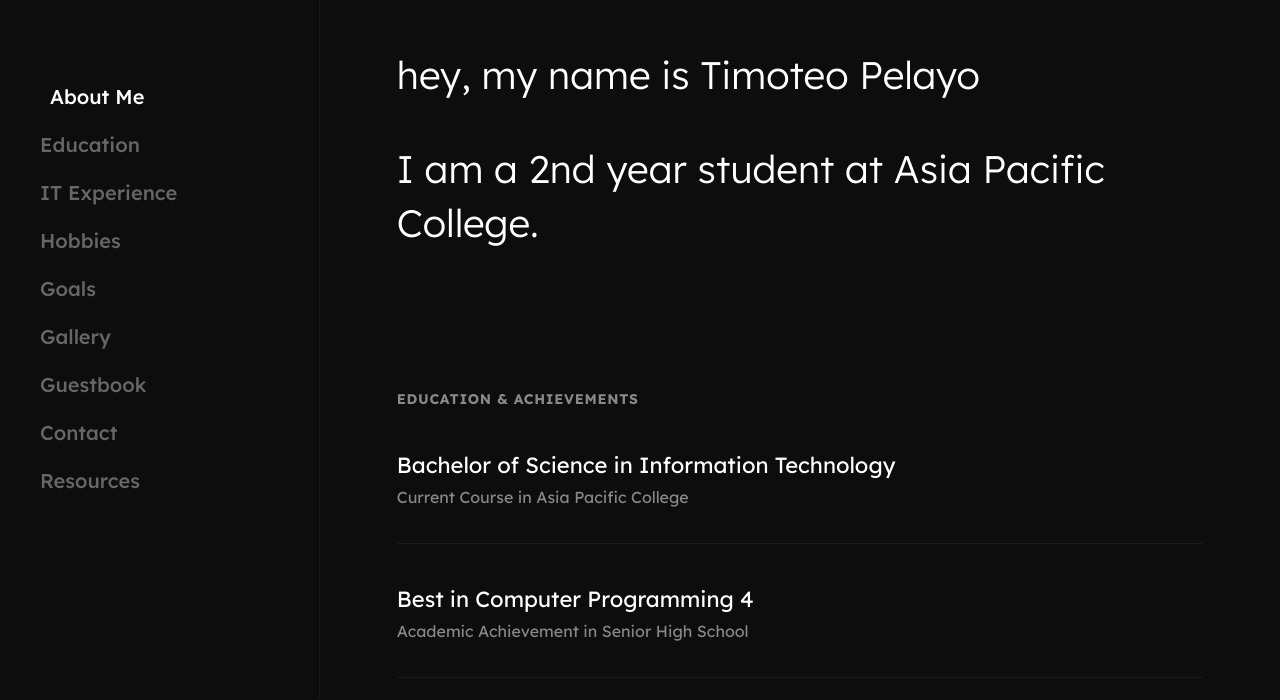
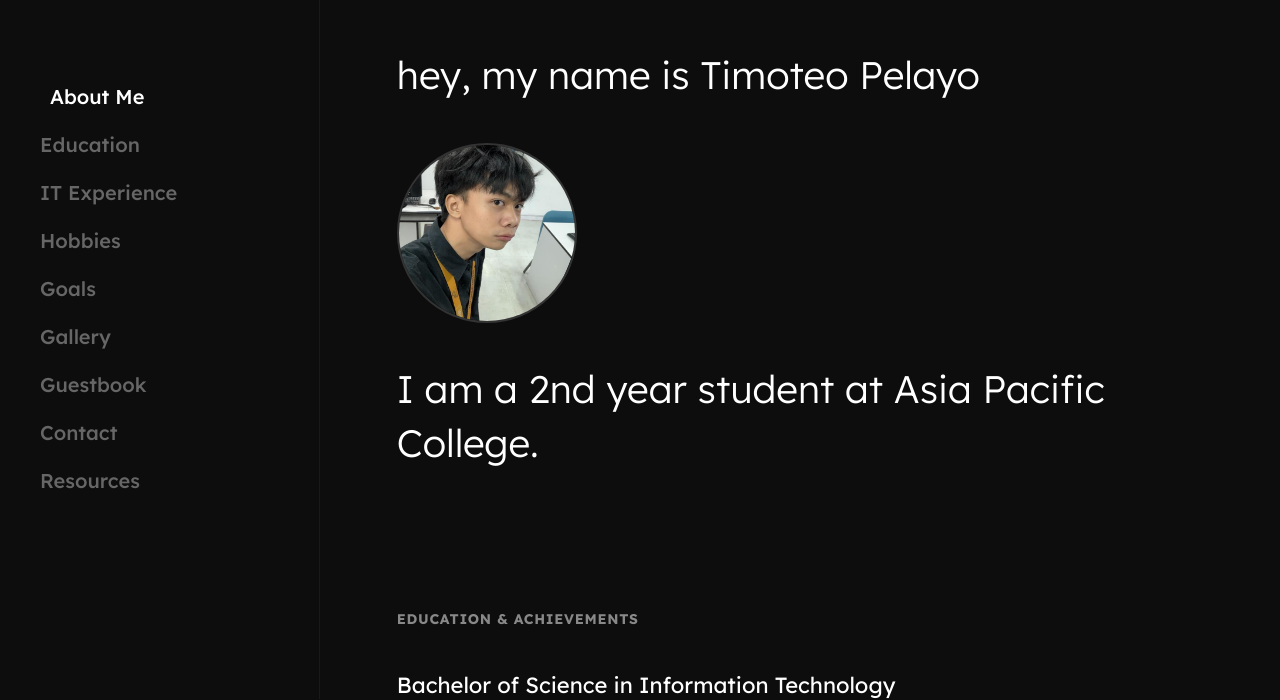
Before and after one commit to apctpelayo/personal-website-finals, a Vue app in the folder personal-website-final/: page / in a window 1280 px wide. Shown: the part 101-801 px from the top of the page. Built offline with nearby package versions, Linux system fonts and the light colour scheme; no server answers.

Commit message:
added profile picture

```diff
--- a/personal-website-final/src/App.vue
+++ b/personal-website-final/src/App.vue
@@ -95,9 +95,12 @@
         <main class="content-area">
 
             <div class="hero section-spy" id="about">
-                <h1>hey, my name is Timoteo Pelayo</h1>
-                <h1>I am a 2nd year student at Asia Pacific College.</h1>
-            </div>
+                    <h1>hey, my name is Timoteo Pelayo</h1>
+
+                    <img src="/Image.jpg" alt="Profile Picture" class="profile-pic">
+
+                    <h1>I am a 2nd year student at Asia Pacific College.</h1>
+                </div>
 
             <section id="education" class="section-spy">
                 <h2 class="section-header">Education & Achievements</h2>
--- a/personal-website-final/src/assets/main.css
+++ b/personal-website-final/src/assets/main.css
@@ -49,6 +49,18 @@
 /* --- Typography & Sections --- */
 .hero { margin-bottom: 80px; min-height: auto; padding-bottom: 20px; }
 .hero h1 { font-size: clamp(24px, 3vw, 40px); font-weight: 300; line-height: 1.4; margin-bottom: 40px; max-width: 90%; }
+
+/* NEW STYLE FOR THE PICTURE */
+.profile-pic {
+    width: 180px; /* Adjust size as needed */
+    height: 180px;
+    border-radius: 50%; /* Makes it a circle */
+    object-fit: cover;
+    border: 2px solid #333; /* Subtle dark border */
+    margin-bottom: 40px; /* Spacing below the picture */
+    display: block; /* Ensures it sits on its own line */
+}
+
 .section-header { font-size: 14px; text-transform: uppercase; letter-spacing: 0.05em; color: #888; margin-bottom: 40px; }
 section { margin-bottom: 150px; scroll-margin-top: 100px; }
 .list-item { margin-bottom: 40px; padding-bottom: 30px; border-bottom: 1px solid #1a1a1a; }
@@ -80,26 +92,32 @@
 .gb-button:hover { background-color: #555; }
 
 
+/* =========================================
+   ENTRANCE ANIMATION (POP-UP EFFECT)
+   ========================================= */
+
 @keyframes popUp {
-    0% {
-        opacity: 0;
-        transform: translateY(40px);
-    }
-    100% {
-        opacity: 1;
-        transform: translateY(0);
-    }
+    0% { opacity: 0; transform: translateY(40px); }
+    100% { opacity: 1; transform: translateY(0); }
 }
 
-/* Applies the animation - Slowed down to 1.5 seconds */
-.hero h1, .section-header, .list-item, .brand-list span, .gallery-item {
+/* Added .profile-pic to this list so it animates too! */
+.hero h1, .profile-pic, .section-header, .list-item, .brand-list span, .gallery-item {
     opacity: 0;
     animation: popUp 1.5s cubic-bezier(0.2, 0.8, 0.2, 1) forwards;
 }
 
-/* Staggered timing slowed down for a more cinematic feel */
-.hero h1:nth-child(1) { animation-delay: 0.3s; }
-.hero h1:nth-child(2) { animation-delay: 0.8s; }
+/* STAGGERED TIMING UPDATED */
+/* First text line */
+.hero h1:nth-of-type(1) { animation-delay: 0.3s; }
+
+/* The Picture pops up next */
+.profile-pic { animation-delay: 0.6s; }
+
+/* Second text line pops up last */
+.hero h1:nth-of-type(2) { animation-delay: 0.9s; }
+
+/* The rest of the page follows */
 .section-header, .list-item, .brand-list span, .gallery-item { animation-delay: 1.2s; }
 
 
```
Also changed, not shown: personal-website-final/public/Image.jpg (added).
